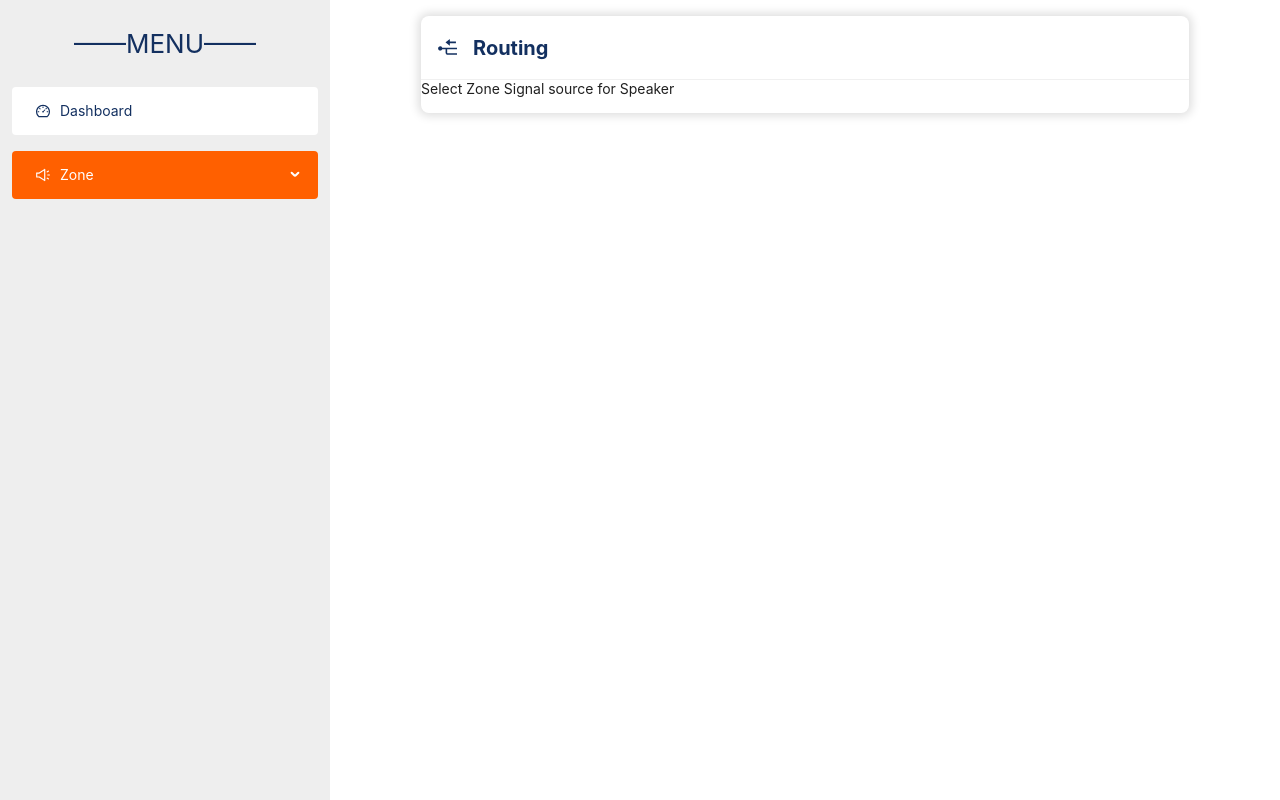
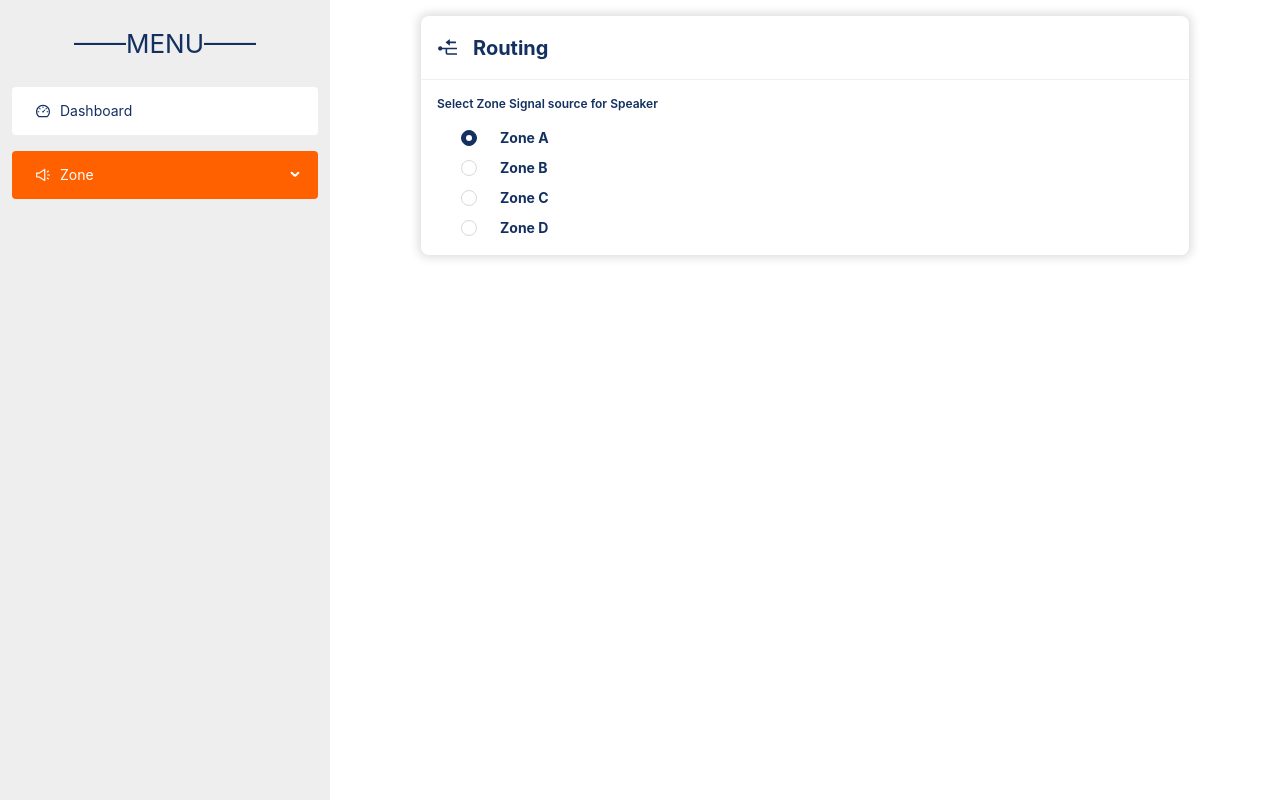
Before and after one commit to wangfeixiang1997/audio-context-demo, a React (Create React App) app: page /#/zone/routing in a window 1280 px wide. Built offline with nearby package versions, Linux system fonts and the light colour scheme.

Commit message:
feat: routing界面

```diff
--- a/src/App.js
+++ b/src/App.js
@@ -5,7 +5,7 @@ import zhCN from 'antd/locale/zh_CN';
 import './App.css';
 import { routers } from './router'
 
-const color = '#FFC300';
+const color = '#133060';
 
 const Router = () => {
   return useRoutes(routers)
--- a/src/pages/dashboard/index.css
+++ b/src/pages/dashboard/index.css
@@ -171,6 +171,7 @@ input[type="range"]::-webkit-slider-runnable-track {
 input[type="range" i]::-webkit-slider-container {
   height: 30px;
   overflow: hidden;
+  padding-right: 4px;
 }
 
 input[type="range"]::-webkit-slider-thumb {
--- a/src/pages/dashboard/index.jsx
+++ b/src/pages/dashboard/index.jsx
@@ -59,6 +59,8 @@ const Dashboard = () => {
     if (getCanvasRef.current) {
       clearCanvas(getCanvasRef.current);
     }
+    return stopCanvas
+  // eslint-disable-next-line react-hooks/exhaustive-deps
   }, [])
 
   const createAudioContext = async () => {
@@ -100,7 +102,8 @@ const Dashboard = () => {
       // 读取当前帧新的数据
       analyserRef.current.getByteFrequencyData(dataArray);
       // 更新长度
-      const bars = dataArray.slice(0, Math.min(1, dataArray.length));
+      let bars = dataArray.slice(0, Math.min(1, dataArray.length));
+      bars = [bars[0] < 200 ? (bars[0] * 3) : bars[0]];
       setCanvasValue(bars[0])
       // 画图
       clearCanvas(canvasEl);
--- a/src/pages/zone/routing/index.css
+++ b/src/pages/zone/routing/index.css
@@ -27,8 +27,24 @@
 }
 
 .routing-item-content {
-    display: flex;
-    flex-wrap: wrap;
   padding-right: 16px;
   padding-bottom: 16px;
 }
+
+.routing-item-text {
+  padding: 16px;
+  color: #133060;
+  font-size: 12px;
+  font-weight: 600;
+}
+
+.radio-box {
+  margin-left: 40px;
+}
+
+.radio-item {
+  color: #133060;
+  margin-left: 15px;
+  font-size: 14px;
+  font-weight: 700;
+}
--- a/src/pages/zone/routing/index.jsx
+++ b/src/pages/zone/routing/index.jsx
@@ -1,15 +1,16 @@
-import { useEffect } from 'react'
+import { useEffect, useState } from 'react'
 import {
     NodeCollapseOutlined,
 } from '@ant-design/icons';
+import { Radio, Space } from 'antd';
 import './index.css';
 
 const Routing = () => {
+    const [value, setValue] = useState(1);
 
     useEffect(() => {
 
     }, [])
-
 
     return (
         <div>
@@ -19,7 +20,17 @@ const Routing = () => {
                     <span>Routing</span>
                 </div>
                 <div className='routing-item-content'>
-                    <div>Select Zone Signal source for Speaker</div>
+                    <div className='routing-item-text'>Select Zone Signal source for Speaker</div>
+                    <div className='radio-box'>
+                        <Radio.Group onChange={(e) => { setValue(e.target.value); }} value={value}>
+                            <Space direction="vertical">
+                                <Radio value={1}><div className='radio-item'>Zone A</div></Radio>
+                                <Radio value={2}><div className='radio-item'>Zone B</div></Radio>
+                                <Radio value={3}><div className='radio-item'>Zone C</div></Radio>
+                                <Radio value={4}><div className='radio-item'>Zone D</div></Radio>
+                            </Space>
+                        </Radio.Group>
+                    </div>
                 </div>
             </div>
         </div>
```
Lines whose indentation alone changed are shown as unchanged.
